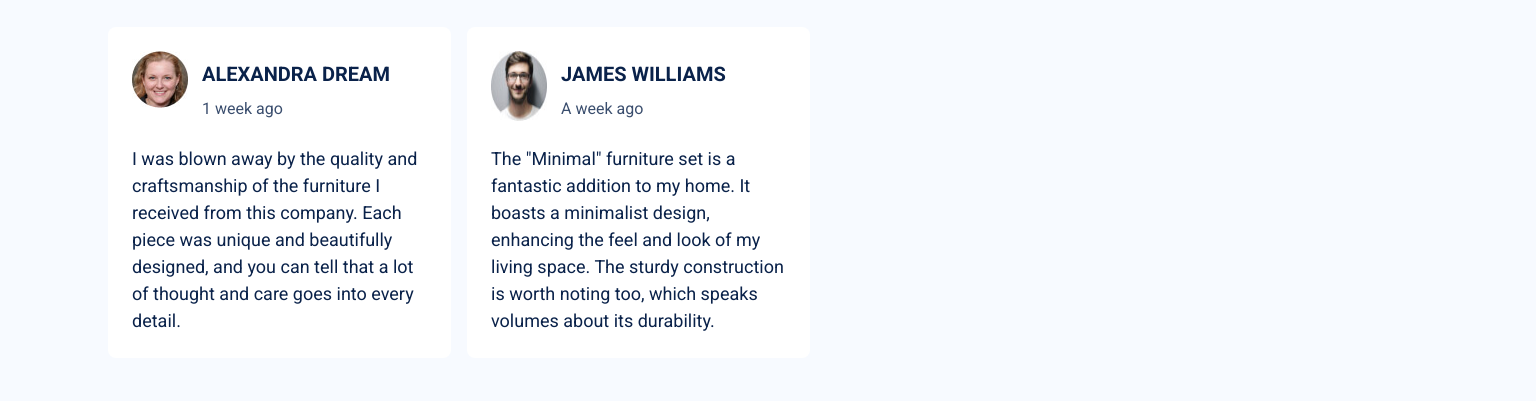
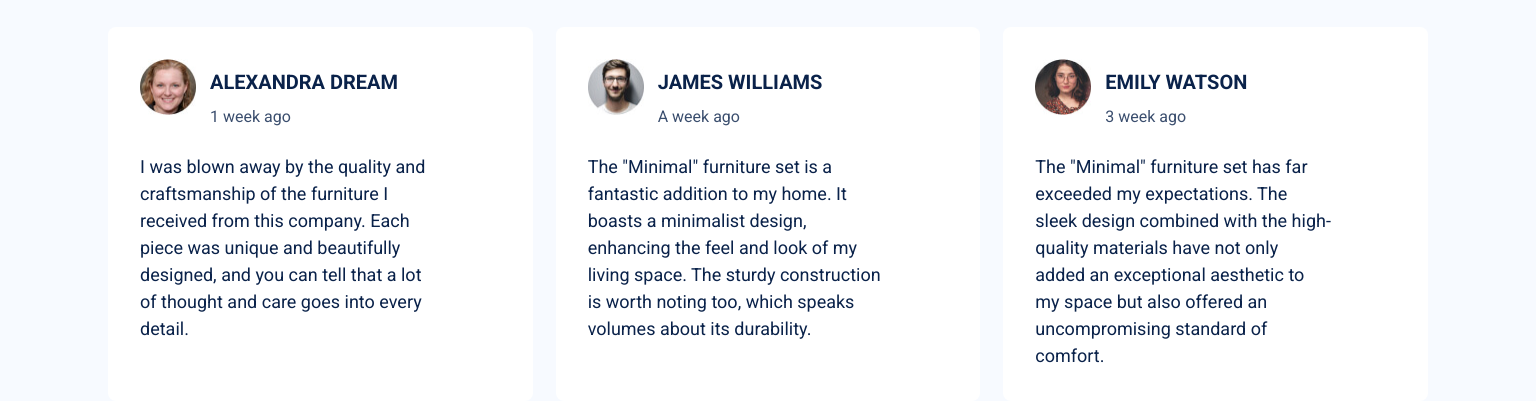
Before and after one commit to liubapohudina/proj-team-demo2, a website built with Vite: page src/index.html in a window 1536 px wide. Shown: the part 179-580 px from the top of the page. Built offline with nearby package versions, Linux system fonts and the light colour scheme.

Commit message:
finish section clients-reviews
addaptive for three devices, add image

```diff
--- a/src/css/clients-reviews.css
+++ b/src/css/clients-reviews.css
@@ -23,6 +23,10 @@
     display: flex;
     justify-content: flex-start;
 }
+.photo-client {
+    width: 48px;
+    height: 48px;
+}
 @media screen and (min-width: 320px) and (max-width: 340px) {
     .clients-reviews .item-card {
         padding-left: 0;
@@ -36,7 +40,6 @@
     display: flex;
     flex-direction: column;
     padding: 24px;
-    max-width: 343px;
     gap: 24px;
 }
 
@@ -67,10 +70,10 @@
 
 .card-block {
     display: flex;
-    justify-content: flex-start;
     gap: 14px;
 }
-.card-two {
+.card-two,
+.card-three {
     display: none;
 }
 /*-----------tablet-----------------*/
@@ -103,4 +106,25 @@
         font-size: 18px;
         line-height: 1.5;
     }
+    .photo-client {
+        width: 56px;
+        height: 56px;
+    }
 }
+/*--------------------desctop------------------*/
+@media screen and (min-width: 1440px) {
+    .card-three {
+        display: flex;
+    }
+    .clients-list {
+        gap: 23px;
+    }
+    .item-card {
+        padding: 32px;
+        flex-basis: calc((100% - 46px) / 3);
+    }
+    .clients-card {
+        justify-content: center;
+    }
+
+}
--- a/src/partials/clients-reviews.html
+++ b/src/partials/clients-reviews.html
@@ -1,16 +1,15 @@
 <section class="clients-reviews">
     <div class="container">
         <h2 class="clients-title">Clients reviews</h2>
-    <div class="clients-card">
-        <ul class="clients-list">
+        <ul class="clients-list clients-card">
             <li class="item-card">
             <div class="card-block">
                 <picture>
-                    <source srcset="./img/clients-reviws/client1@1x.jpg 1x, ./img/clients-reviws/client1@2x.jpg 2x"
+                    <source class="photo-client" srcset="./img/clients-reviws/client1@1x.jpg 1x, ./img/clients-reviws/client1@2x.jpg 2x"
                     media="(min-width: 768px)">
-                    <source srcset="./img/clients-reviws/client1-1-x-mobile.jpg 1x, ./img/clients-reviws/client1@2x-mobile.jpg 2x"
+                    <source class="photo-client" srcset="./img/clients-reviws/client1-1-x-mobile.jpg 1x, ./img/clients-reviws/client1@2x-mobile.jpg 2x"
                     media="(min-width: 320px)">
-            <img src="./img/clients-reviws/client1-mobile.jpg" alt="Alexandra dream" width="56" />
+            <img class="photo-client" src="./img/clients-reviws/client1-mobile.jpg" alt="Alexandra dream" width="56" />
             </picture>
             <div class="cl-text">
             <h3 class="clients-name">Alexandra dream</h3>
@@ -22,7 +21,7 @@
             </li>
             <li class="item-card card-two">
                 <div class="card-block">
-                    <img srcset="./img/clients-reviws/client2@1x.jpg 1x, ./img/clients-reviws/client2@2x.jpg 2x"
+                    <img class="photo-client" srcset="./img/clients-reviws/client2@1x.jpg 1x, ./img/clients-reviws/client2@2x.jpg 2x"
                     src="./img/clients-reviws/client2.jpg" alt="James Williams" width="56" height="56" />
                     <div class="cl-text">
                         <h3 class="clients-name">James Williams</h3>
@@ -32,7 +31,19 @@
                 <p class="clients-text">The "Minimal" furniture set is a fantastic addition to my home. It boasts a minimalist design, enhancing the feel and
                 look of my living space. The sturdy construction is worth noting too, which speaks volumes about its durability.</p>
             </li>
+            <li class="item-card card-three">
+                <div class="card-block">
+                    <img class="photo-client" srcset="./img/clients-reviws/client3-1.jpg 1x, ./img/clients-reviws/client3-2.jpg  2x"
+                        src="./img/clients-reviws/client3.jpg" alt="Emily Watson" width="56" height="56" />
+                    <div class="cl-text">
+                        <h3 class="clients-name">Emily Watson</h3>
+                        <p class="clients-review">3 week ago</p>
+                    </div>
+                </div>
+                <p class="clients-text">The "Minimal" furniture set has far exceeded my expectations. The sleek design combined with the high-quality materials
+                have not only added an exceptional aesthetic to my space but also offered an uncompromising standard of comfort.
+                </p>
+            </li>
         </ul>
-    </div>
 </div>
 </section>
```
Also changed, not shown: src/img/clients-reviws/client3-1.jpg (added), src/img/clients-reviws/client3-2.jpg (added), src/img/clients-reviws/client3.jpg (added).
